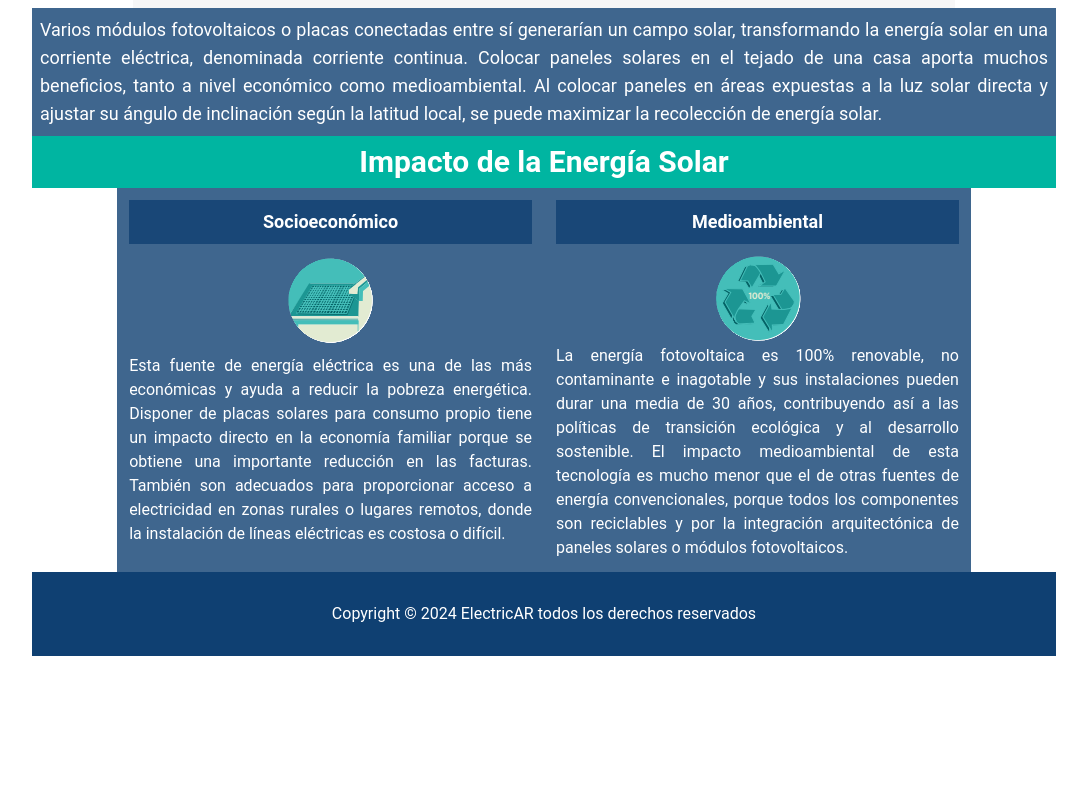
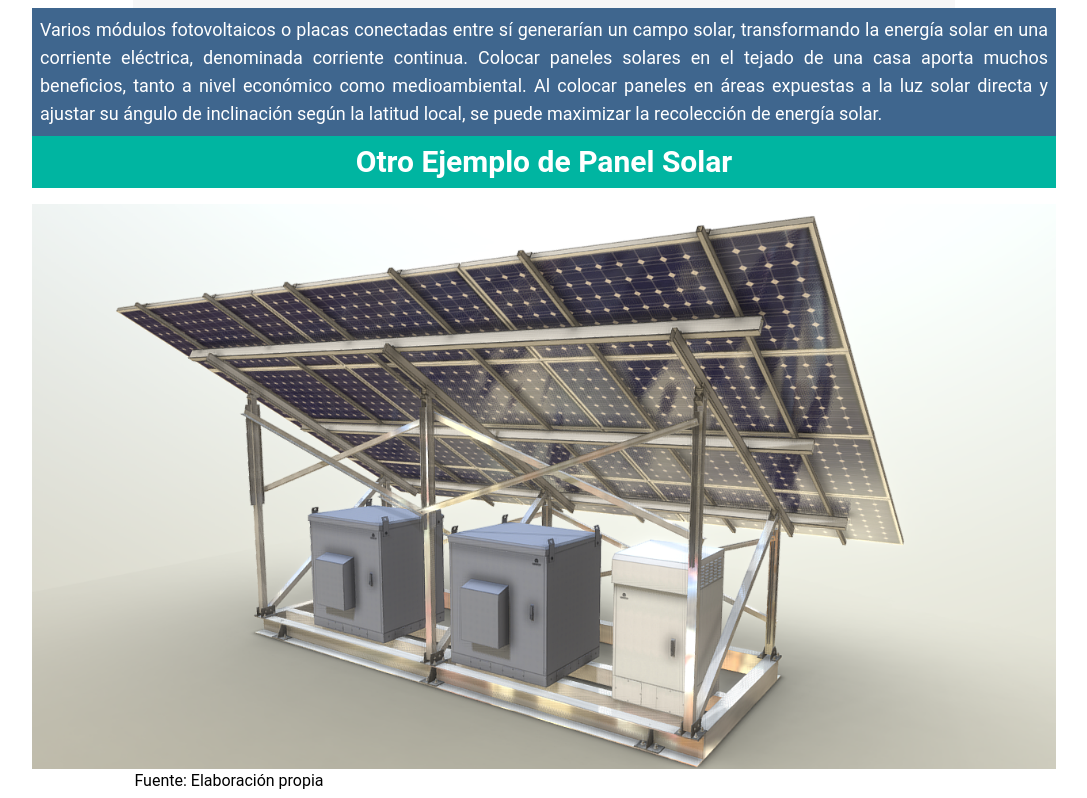
Before and after one commit to RoyMral/ElectricAR, a React (Vite) app: page /tiposolar in a window 1280 px wide. Shown: the part 2502-3300 px from the top of the page, without its empty margins (96-1183 px from the left). Before the commit the page ends 3158 px from the top, so only its background shows below. Built offline with nearby package versions, Linux system fonts and the light colour scheme.

Commit message:
quitando biomasa y agregando segundo solar

```diff
--- a/src/Components/Energy/ModelContent.jsx
+++ b/src/Components/Energy/ModelContent.jsx
@@ -46,6 +46,8 @@ function ModelContent(props) {
               <a
                 className="font-bold text-2xl text-red-700"
                 href="https://raw.githubusercontent.com/AR-js-org/AR.js/master/data/images/hiro.png"
+                rel="noreferrer"
+                target="_blank"
               >
                 Imagen
               </a>{" "}
--- a/src/Components/TypesEnergy.jsx
+++ b/src/Components/TypesEnergy.jsx
@@ -23,11 +23,6 @@ function TypesEnergy() {
           Solar
         </Link>
       </li>
-      <li className="p-2 hover:bg-[#4274a7]">
-        <Link to="/tipobiomasa" className="w-full  hover:cursor-pointer">
-          Biomasa
-        </Link>
-      </li>
     </ul>
   );
 }
--- a/src/helpers/ImagesSolar.js
+++ b/src/helpers/ImagesSolar.js
@@ -2,9 +2,10 @@ import panelSolar from "../assets/ar/imgSolar/panel-solar.png";
 import techoPanel from "../assets/ar/imgSolar/techo-solar.png";
 import img1 from "../assets/ar/imgSolar/img1.png";
 import img2 from "../assets/ar/imgSolar/img2.png";
+import panelSolar2 from "../assets/ar/imgSolar/panel-solar2.png";
 
 function ImagesSolar() {
-  let arImagesSolar = [panelSolar, techoPanel, img1, img2];
+  let arImagesSolar = [panelSolar, techoPanel, img1, img2, panelSolar2];
   return {
     arImagesSolar,
   };
--- a/src/routes/SolarPage.jsx
+++ b/src/routes/SolarPage.jsx
@@ -26,6 +26,13 @@ function SolarPage() {
       />
       <Subtitles title="Colocación Panel Solar" />
       <EnergyInfoPlus texto={textos.solarInfoTwo} pathImg={arImagesSolar[1]} />
+      <Subtitles title="Otro Ejemplo de Panel Solar" />
+      <ModelContent
+        imageEnergyOne={arImagesSolar[4]}
+        imageEnergyTwo=""
+        url="https://render-ar.netlify.app/routes/modelsolartwo"
+        texto="Fuente: Elaboración propia"
+      />
       <Subtitles title="Impacto de la Energía Solar" />
       <div className="flex w-[66.7%] m-auto">
         <CardData
```
Also changed, not shown: src/assets/ar/imgSolar/panel-solar2.png (added).
